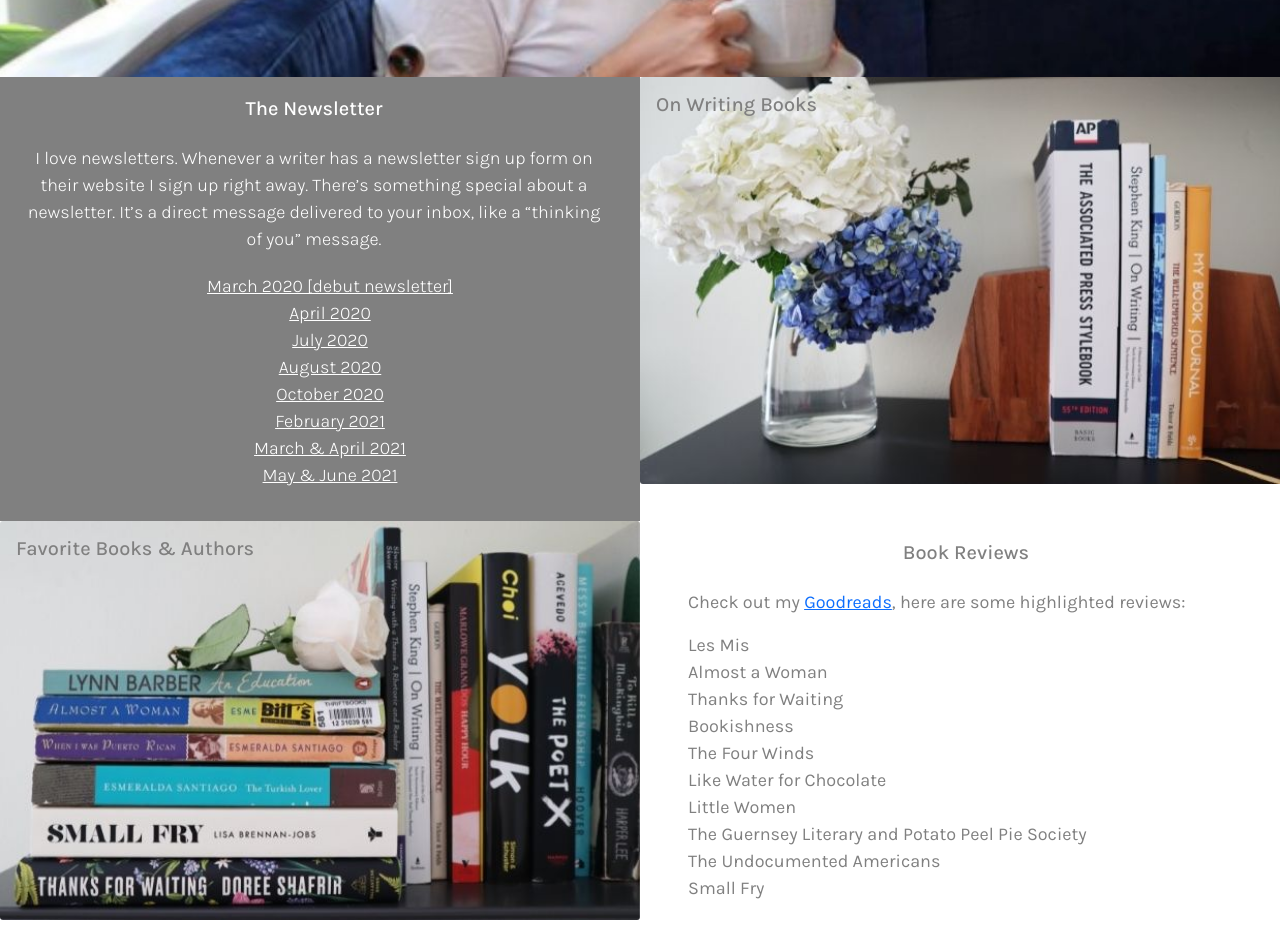
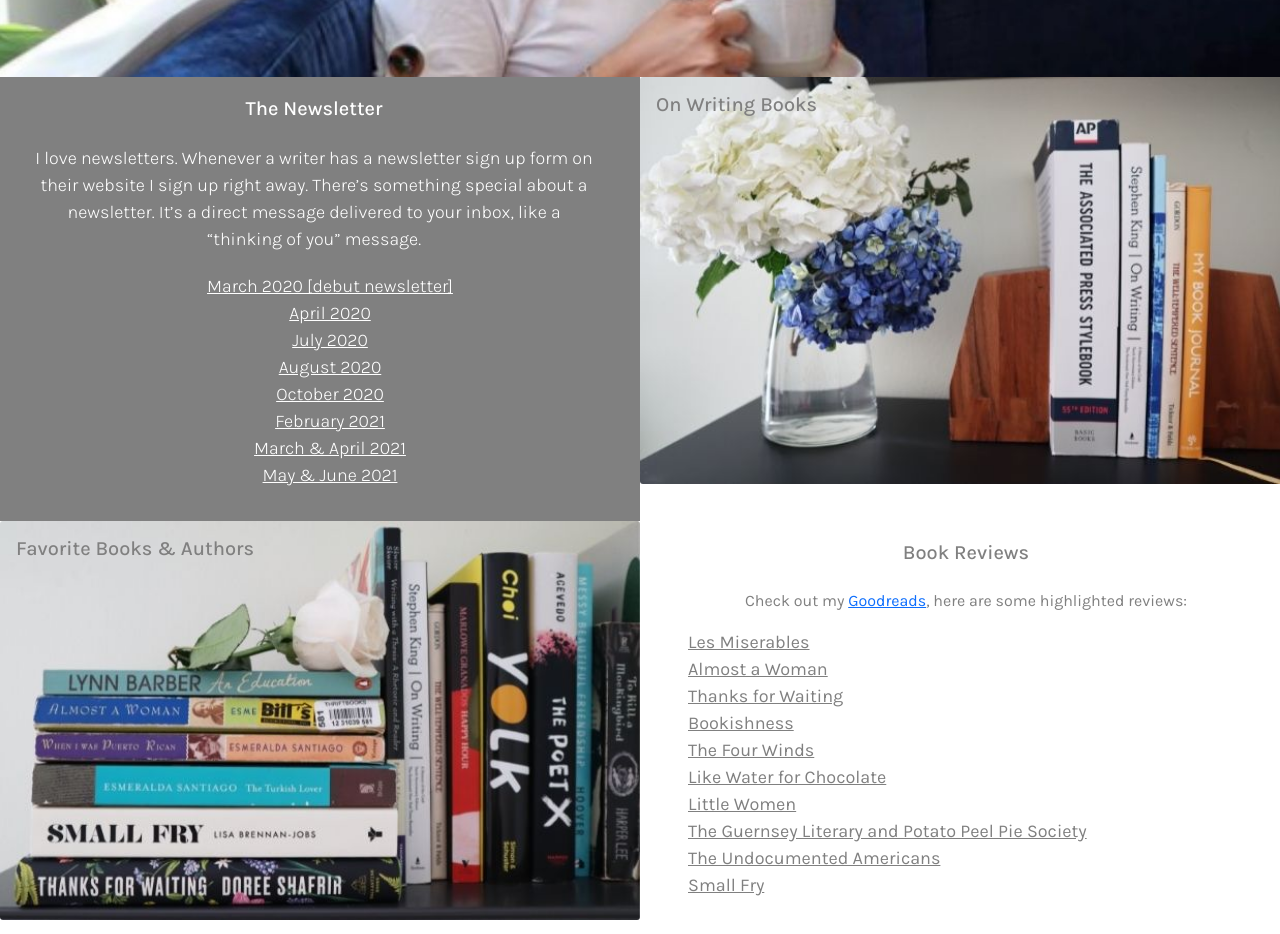
Before and after one commit to Kaitlyn-Lynette/Kathys-Portfolio, a React (Create React App) app: page /readwithcoffee in a window 1280 px wide. Shown: the part 440-1374 px from the top of the page. Built offline with nearby package versions, Linux system fonts and the light colour scheme.

Commit message:
Added the links to the goodreads book reviews

```diff
--- a/src/App.css
+++ b/src/App.css
@@ -182,8 +182,8 @@
 }
 
 .newsletter-card {
-  padding-left: 0px;
-  padding-right: 0px;
+  padding-left: 30px;
+  padding-right: 30px;
   background-color: #808080;
   color: white;
   border: none;
@@ -237,12 +237,17 @@
   border: none;
   border-radius: 0px;
   font-family: 'Karla';
-  font-weight: 400
+  font-weight: 400;
+  color: #808080;
 }
 
 .reviews-card ul {
   list-style-type: none;
-  font-size: 18px
+  font-size: 18px;
+}
+
+.reviews-card ul a{
+  color: inherit;
 }
 
 .reviews body {
--- a/src/pages/ReadWithCoffee.js
+++ b/src/pages/ReadWithCoffee.js
@@ -9,8 +9,8 @@
     <div id="readwithcoffee">
       <Row>
         <Col>
-        <Image src="/images/RWCSplash1472x595.jpg" width="100%" />
-       </Col>
+          <Image src="/images/RWCSplash1472x595.jpg" width="100%" />
+        </Col>
       </Row>
       {/* <Row
         style={{
@@ -26,12 +26,9 @@
       </Row> */}
       <Row style={{ paddingLeft: "0px", paddingRight: "0px" }}>
         <Col md={6} className="newsletter-col" fluid>
-          <Card
-            className="newsletter-card"
-            // style={{ textAlign: "center", height: "100%", paddingTop: "20px" }}
-          >
+          <Card className="newsletter-card">
             <Card.Title>The Newsletter</Card.Title>
-            <Card.Body style={{ paddingLeft: "30px", paddingRight: "30px" }}>
+            <Card.Body>
               {" "}
               I love newsletters. Whenever a writer has a newsletter sign up
               form on their website I sign up right away. There’s something
@@ -102,29 +99,70 @@
         </Col>
 
         <Col md={6} className="reviews-col">
-          <Card
-            className="reviews-card"
-          >
-            <Card.Title style={{textAlign: "center"}}>Book Reviews</Card.Title>
+          <Card className="reviews-card">
+            <Card.Title style={{ textAlign: "center" }}>
+              Book Reviews
+            </Card.Title>
             <Card.Body>
+              {" "}
+              <p style={{ textAlign: "center" }}>
+                Check out my {" "}
+                <a href="https://www.goodreads.com/user/show/33141645-katherine-perez-tmu">
+                  Goodreads
+                </a>
+                , here are some highlighted reviews:
+              </p>
               <ul>
-                <p>
-                  Check out my{" "}
-                  <a href="https://www.goodreads.com/user/show/33141645-katherine-perez-tmu">
-                    Goodreads
+                <li>
+                  <a href="https://www.goodreads.com/review/show/4250409189">
+                    Les Miserables
                   </a>
-                  , here are some highlighted reviews:
-                </p>
-                <li>Les Mis</li>
-                <li>Almost a Woman</li>
-                <li>Thanks for Waiting</li>
-                <li>Bookishness</li>
-                <li>The Four Winds</li>
-                <li>Like Water for Chocolate</li>
-                <li>Little Women</li>
-                <li>The Guernsey Literary and Potato Peel Pie Society</li>
-                <li>The Undocumented Americans</li>
-                <li>Small Fry</li>
+                </li>
+                <li>
+                  <a href="https://www.goodreads.com/review/show/4251595447">
+                    Almost a Woman
+                  </a>
+                </li>
+                <li>
+                  <a href="https://www.goodreads.com/review/show/4153176573">
+                    Thanks for Waiting
+                  </a>
+                </li>
+                <li>
+                  <a href="https://www.goodreads.com/review/show/4214911069">
+                    Bookishness
+                  </a>
+                </li>
+                <li>
+                  <a href="https://www.goodreads.com/review/show/4153242331">
+                    The Four Winds
+                  </a>
+                </li>
+                <li>
+                  <a href="https://www.goodreads.com/review/show/3504780008">
+                    Like Water for Chocolate
+                  </a>
+                </li>
+                <li>
+                  <a href="https://www.goodreads.com/review/show/3982757466">
+                    Little Women
+                  </a>
+                </li>
+                <li>
+                  <a href="https://www.goodreads.com/review/show/3586990699">
+                    The Guernsey Literary and Potato Peel Pie Society
+                  </a>
+                </li>
+                <li>
+                  <a href="https://www.goodreads.com/review/show/3535543299">
+                    The Undocumented Americans
+                  </a>
+                </li>
+                <li>
+                  <a href="https://www.goodreads.com/review/show/3146657265">
+                    Small Fry
+                  </a>
+                </li>
               </ul>
             </Card.Body>
           </Card>
```
